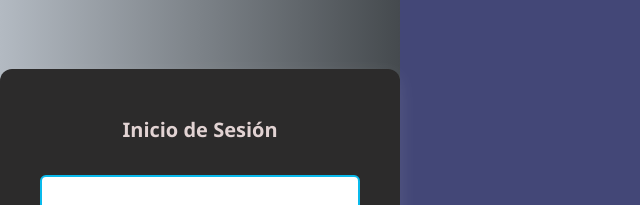
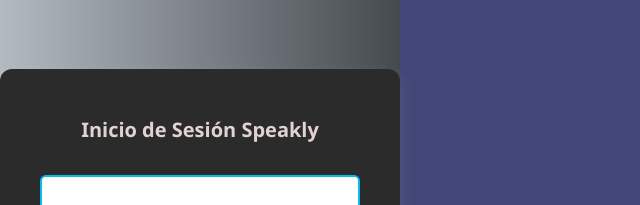
Before and after one commit to JuanMarci/loginReact, a React (Vite) app: page /login in a window 1280 px wide. Shown: the top 205 px of the page, without its empty margins (0-640 px from the left). Built offline with nearby package versions, Linux system fonts and the light colour scheme.

Commit message:
Dictado Css 14

```diff
--- a/src/App.css
+++ b/src/App.css
@@ -106,7 +106,7 @@
   max-width: 800px;
   margin: auto;
   padding: 2rem;
-  font-family: 'Segoe UI', sans-serif;
+  font-family: 'montserrat', sans-serif;
 }
 
 textarea {
@@ -125,7 +125,7 @@
   border: 1px solid #ffffff;
   box-shadow: 0 0 6px rgba(0,0,0,0.2);
   padding: 2rem;
-  font-family: 'Times New Roman', serif;
+  font-family: 'montserrat', sans-serif;
   font-size: 14pt;
   line-height: 1.6;
   white-space: pre-wrap;
--- a/src/Login.jsx
+++ b/src/Login.jsx
@@ -45,7 +45,7 @@
     <div className="container">
       <div className="formulario">
         {mensaje && <div className="banner">{mensaje}</div>}
-        <h2>Inicio de Sesión</h2>
+        <h2>Inicio de Sesión Speakly</h2>
         <div className="inputContainer">
           <FaUser className="icon" />
           <input
```
